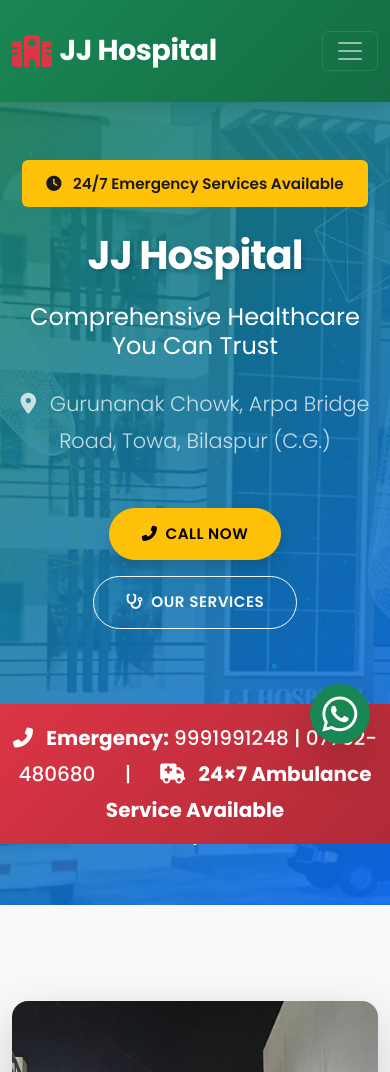
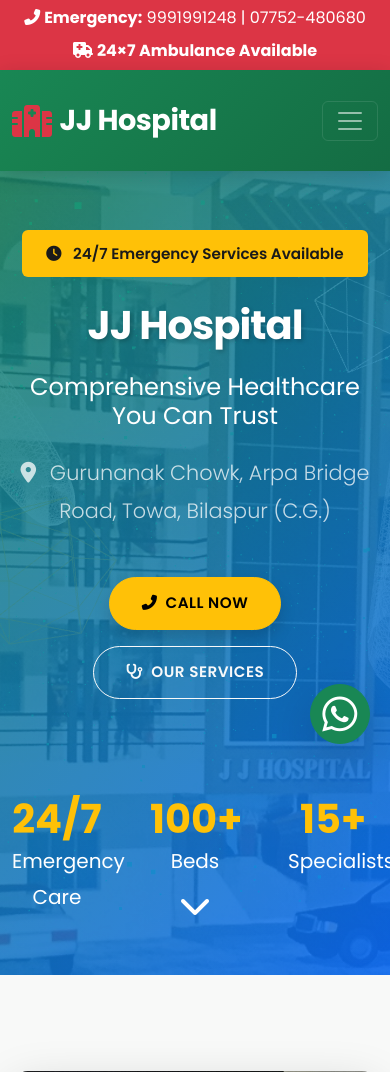
Before and after one commit to nikhildubey-23/jj_hospital, a Flask app: page / in a window 390 px wide. Shown: the top 1072 px of the page. Run offline with Flask 3, Linux system fonts and the light colour scheme.

Commit message:
push time

```diff
--- a/static/style.css
+++ b/static/style.css
@@ -417,6 +417,16 @@
     background: linear-gradient(135deg, var(--danger) 0%, var(--primary-dark) 100%);
 }
 
+.emergency-banner-top {
+    position: sticky;
+    top: 0;
+    z-index: 1030;
+}
+
+.navbar.fixed-top {
+    top: auto;
+}
+
 footer {
     padding-top: 80px;
     padding-bottom: 30px;
--- a/templates/base.html
+++ b/templates/base.html
@@ -12,6 +12,16 @@
     {% block head %}{% endblock %}
 </head>
 <body>
+    <div class="emergency-banner-top bg-danger text-white py-1 py-md-2 text-center">
+        <div class="container">
+            <div class="d-flex flex-column flex-md-row align-items-center justify-content-center gap-1 gap-md-3 fs-6 fs-md-5">
+                <span><i class="fas fa-phone-alt me-1"></i><strong>Emergency:</strong> 9991991248 | 07752-480680</span>
+                <span class="d-none d-md-inline">|</span>
+                <span><i class="fas fa-ambulance me-1"></i><strong>24×7 Ambulance Available</strong></span>
+            </div>
+        </div>
+    </div>
+
     <nav class="navbar navbar-expand-lg navbar-dark fixed-top" style="background: linear-gradient(135deg, #198754 0%, #146c43 100%);">
         <div class="container">
             <a class="navbar-brand d-flex align-items-center" href="#">
--- a/templates/index.html
+++ b/templates/index.html
@@ -530,13 +530,4 @@
     </a>
 </div>
 
-<div class="emergency-banner bg-danger text-white py-3">
-    <div class="container text-center fs-5">
-        <i class="fas fa-phone-alt me-2"></i>
-        <strong>Emergency:</strong> 9991991248 | 07752-480680
-        <span class="mx-4">|</span>
-        <i class="fas fa-ambulance me-2"></i>
-        <strong>24×7 Ambulance Service Available</strong>
-    </div>
-</div>
 {% endblock %}
```
